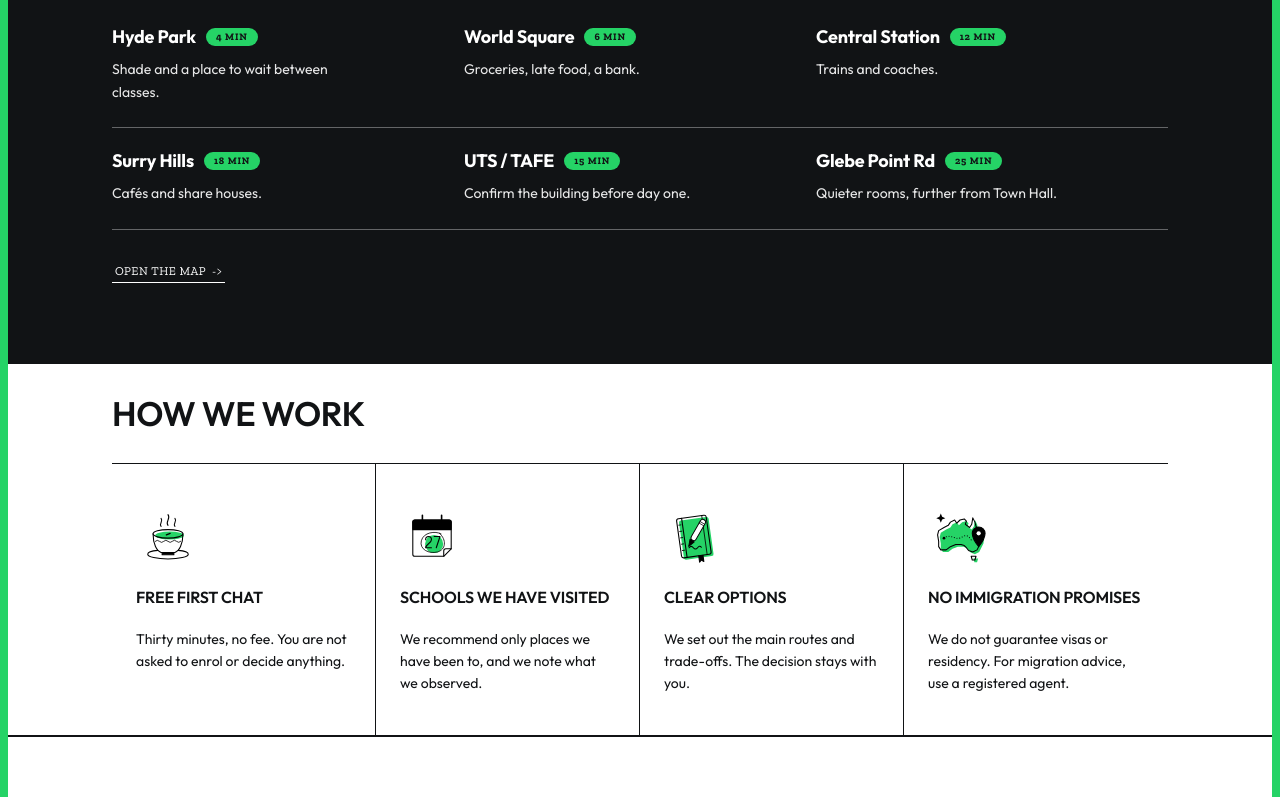
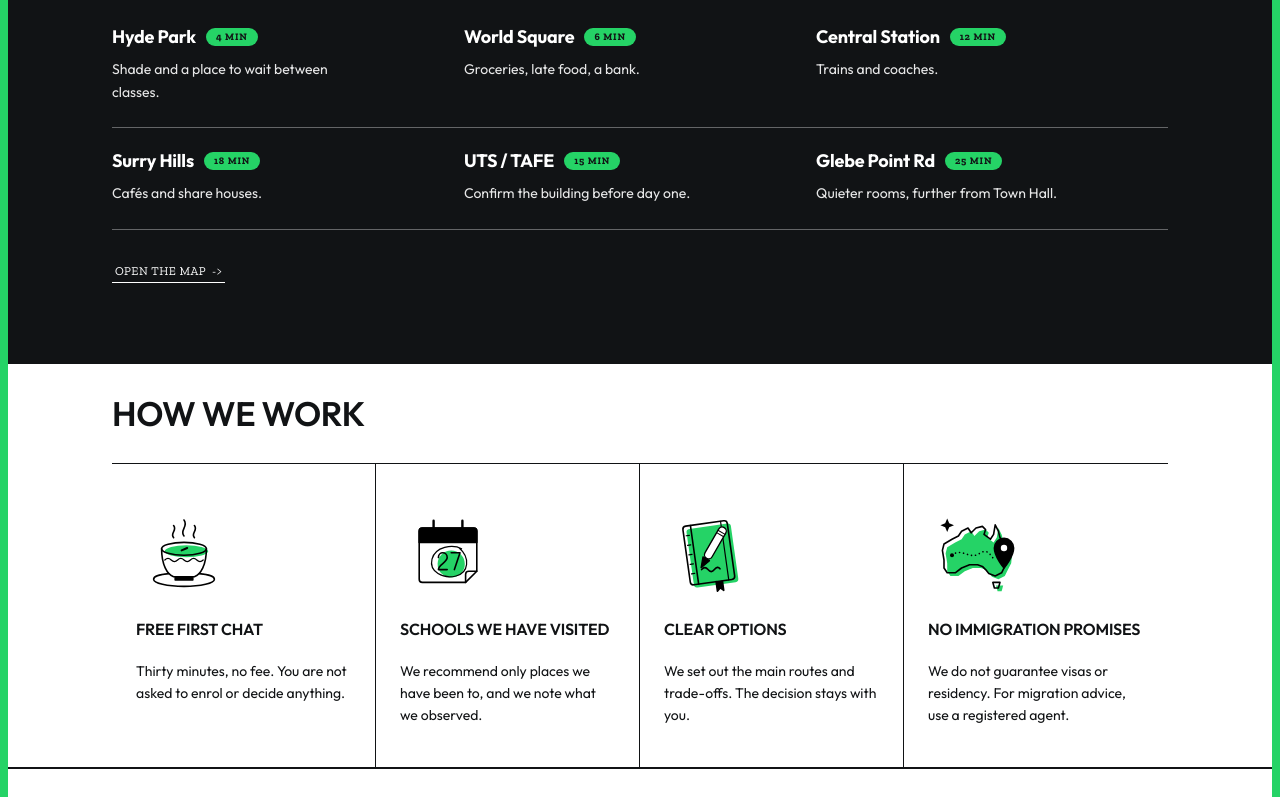
Before and after one commit to jojojo0419/UHAK-GPS, an Astro site: page /zine in a window 1280 px wide. Shown: the part 3685-4482 px from the top of the page. Built offline with nearby package versions, Linux system fonts and the light colour scheme; Astro itself is replaced by a stand-in of ours.

Commit message:
Enlarge How we work spot icons and left-align the stamps.
Match the section’s left-aligned copy so the icons read as stamps, not centered badges.

Co-authored-by: Cursor <cursoragent@cursor.com>

```diff
--- a/src/components/zine/SpotArt.astro
+++ b/src/components/zine/SpotArt.astro
@@ -59,19 +59,19 @@ const src: Record<SpotKind, string> = {
   .ed-stamp {
     display: flex;
     align-items: center;
-    justify-content: center;
+    justify-content: flex-start;
     flex-shrink: 0;
-    width: 52px;
-    height: 52px;
+    width: 80px;
+    height: 80px;
   }
 
   .ed-stamp img {
     display: block;
-    width: 52px;
-    height: 52px;
+    width: 80px;
+    height: 80px;
     max-width: 100%;
     object-fit: contain;
-    object-position: center;
+    object-position: left center;
     user-select: none;
     pointer-events: none;
   }
@@ -79,8 +79,8 @@ const src: Record<SpotKind, string> = {
   @media (min-width: 760px) {
     .ed-stamp,
     .ed-stamp img {
-      width: 64px;
-      height: 64px;
+      width: 96px;
+      height: 96px;
     }
   }
 </style>
```
